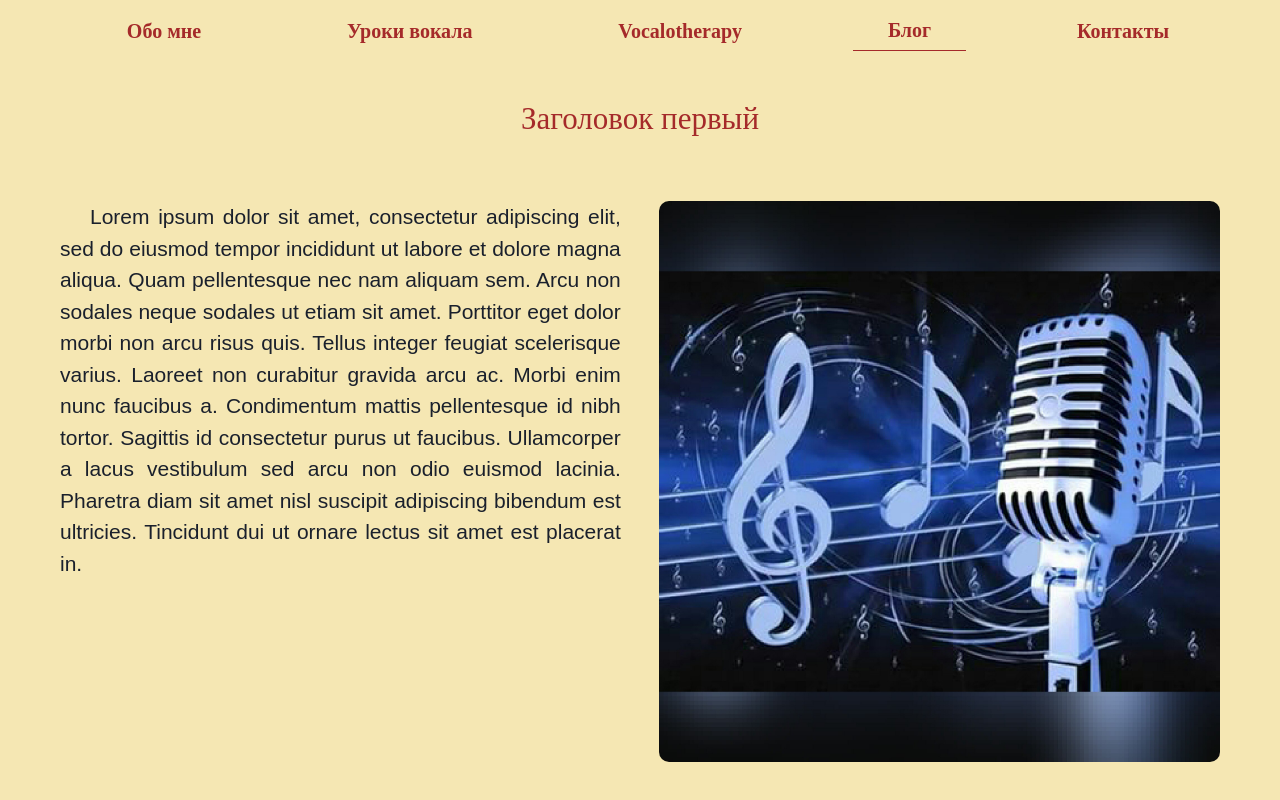
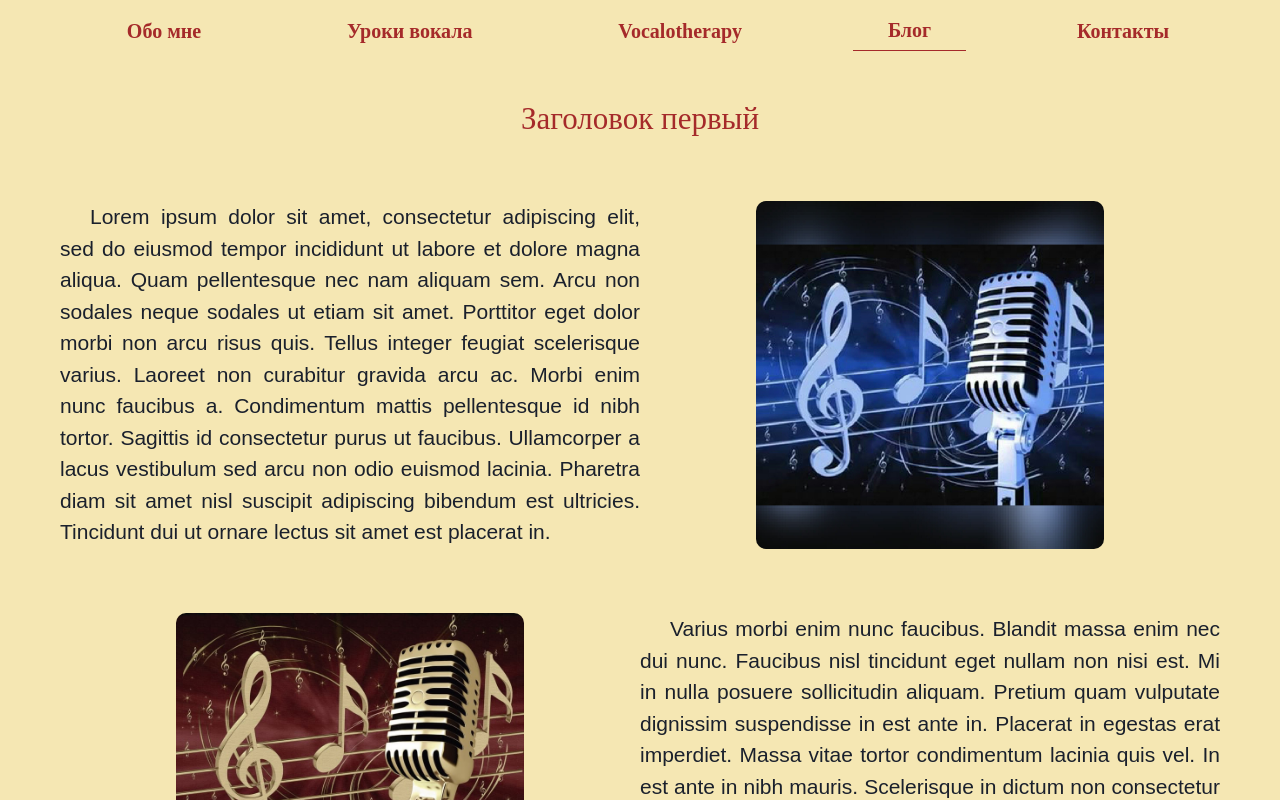
Before and after one commit to AlexIgn88/vocalotherapy, a Next.js app: page /blog/1 in a window 1280 px wide. Shown: the top 800 px of the page. Built offline with nearby package versions, Linux system fonts and the light colour scheme.

Commit message:
blog/[id].js fix width: '60%', 	modified:   pages/blog/[id].js

```diff
--- a/pages/blog/[id].js
+++ b/pages/blog/[id].js
@@ -79,15 +79,17 @@ function ArticleBlocks({ orderValue, text, img }) {
             textIndent={'30px'}
             display={{ base: 'flex', sm: 'block', md: 'flex' }}
             flexDirection={{ base: 'column', sm: 'row' }}
-            gap={'3vw'}
+            gap={{ base: '3vw', sm: '0', md: '0' }}
             alignItems={{ base: 'center', md: 'flex-start' }}
         >
             <Box
                 order={'1'}
                 w={'50%'}
                 borderRadius={'10px'}
-                mr={{ base: '0', sm: '3vw', md: '0' }}
+                mb={{ base: '0', sm: '3vw', md: '0' }}
                 float={{ base: 'none', sm: 'left', md: 'none' }}
+                display={'flex'}
+                justifyContent={{ base: 'center', sm: 'space-around', md: 'space-around' }}
             >
                 <Image
                     src={img}
@@ -97,7 +99,7 @@ function ArticleBlocks({ orderValue, text, img }) {
                     priority={true}
                     style={{
                         borderRadius: '10px',
-                        width: '100%',
+                        width: '60%',
                         objectFit: 'cover',
                         objectPosition: 'center',
                     }}
```
